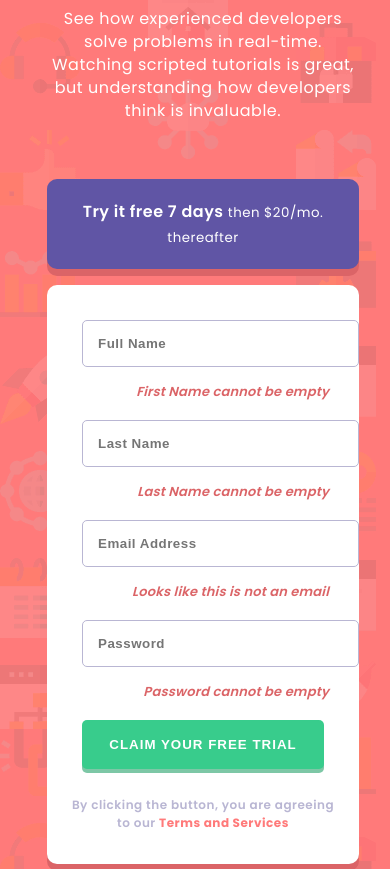
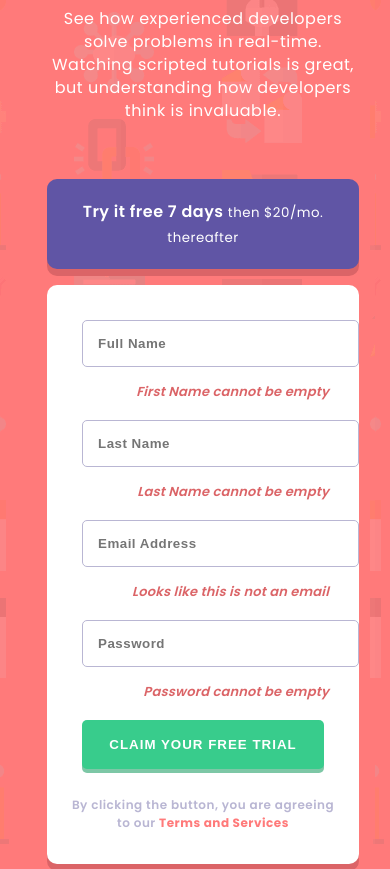
Before and after one commit to Ummhanni/html-registration-page, a plain HTML site: page index.html in a window 390 px wide. Shown: the part 71-940 px from the top of the page. Drawn offline with Linux system fonts and the light colour scheme.

Commit message:
Update reg.css

```diff
--- a/reg.css
+++ b/reg.css
@@ -1,6 +1,6 @@
 body{
     background-color:  hsl(0, 100%, 74%) ;
-    background-image: url("./bg-intro-desktop.png");
+
     font-family: 'Poppins', sans-serif;
     box-sizing: border-box;
 
@@ -100,6 +100,9 @@ input{
 }
 
 @media screen and (min-width:610px) {
+    body{
+        background-image: url("./bg-intro-desktop.png");
+    }
     .container{
         flex-direction:row;
     }
@@ -118,6 +121,9 @@ input{
     }
 }
 @media screen and (max-width:600px) {
+     body{
+        background-image: url("./bg-intro-mobile.png");
+    }
     .container{
         flex-direction:column;
     }
```
